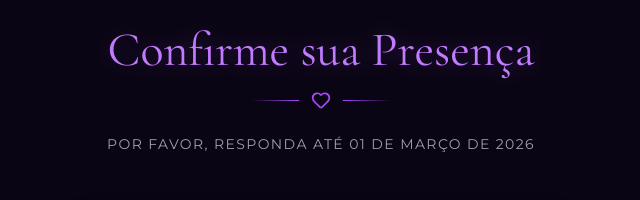
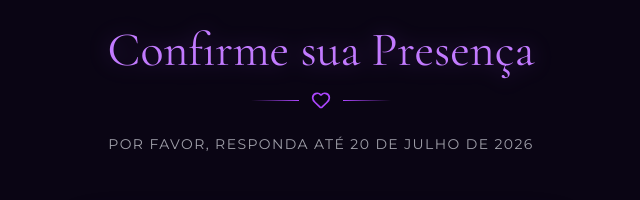
Before and after one commit to papiniyasmin/XV_Nina, a Next.js app: page / in a window 1280 px wide. Shown: the part 1480-1680 px from the top of the page, without its empty margins (319-959 px from the left). Built offline with nearby package versions, Linux system fonts and the light colour scheme.

Commit message:
atualização data comnfirmação

```diff
--- a/components/rsvp-form.tsx
+++ b/components/rsvp-form.tsx
@@ -91,7 +91,7 @@ export function RsvpForm() {
             <div className="h-px w-12 bg-gradient-to-l from-transparent to-purple-500" />
           </div>
           <p className="font-sans text-zinc-400 uppercase tracking-widest text-sm">
-            Por favor, responda até 01 de Março de 2026
+            Por favor, responda até 20 de Julho de 2026
           </p>
         </div>
 
```
